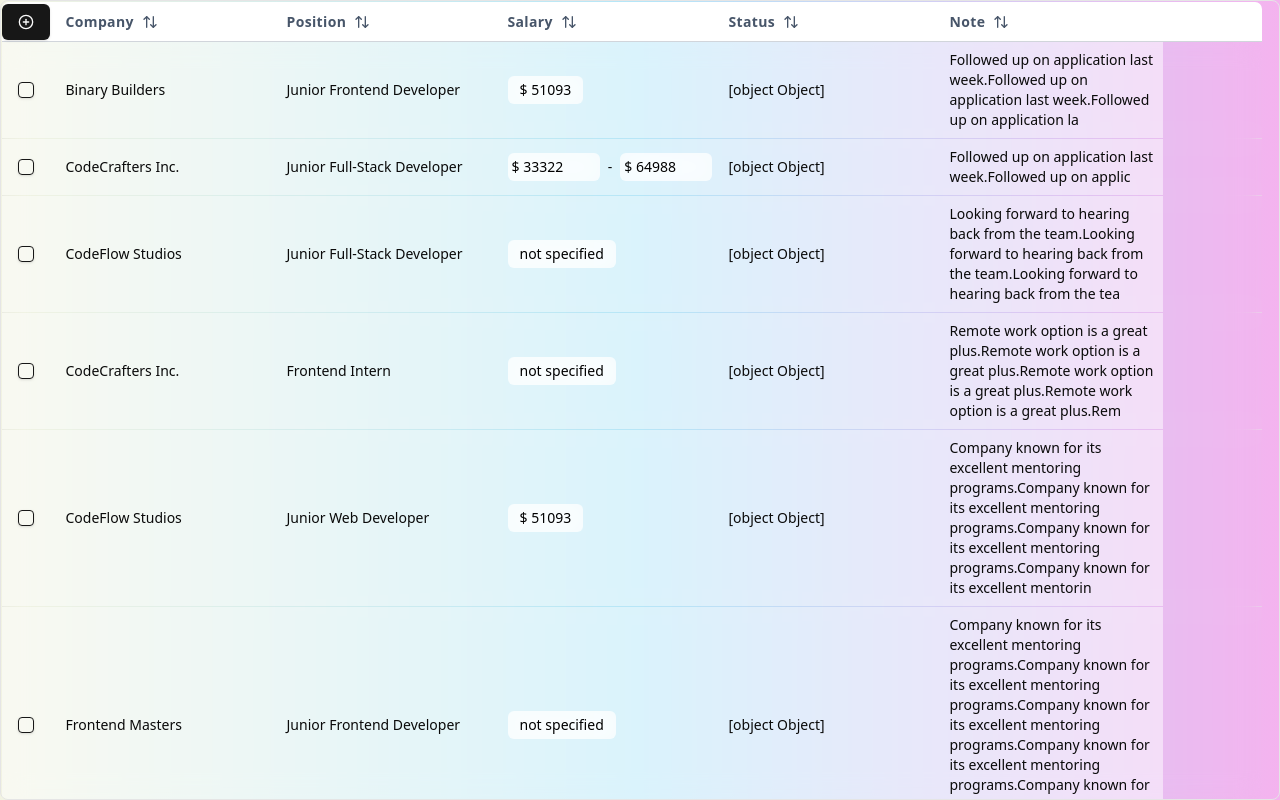
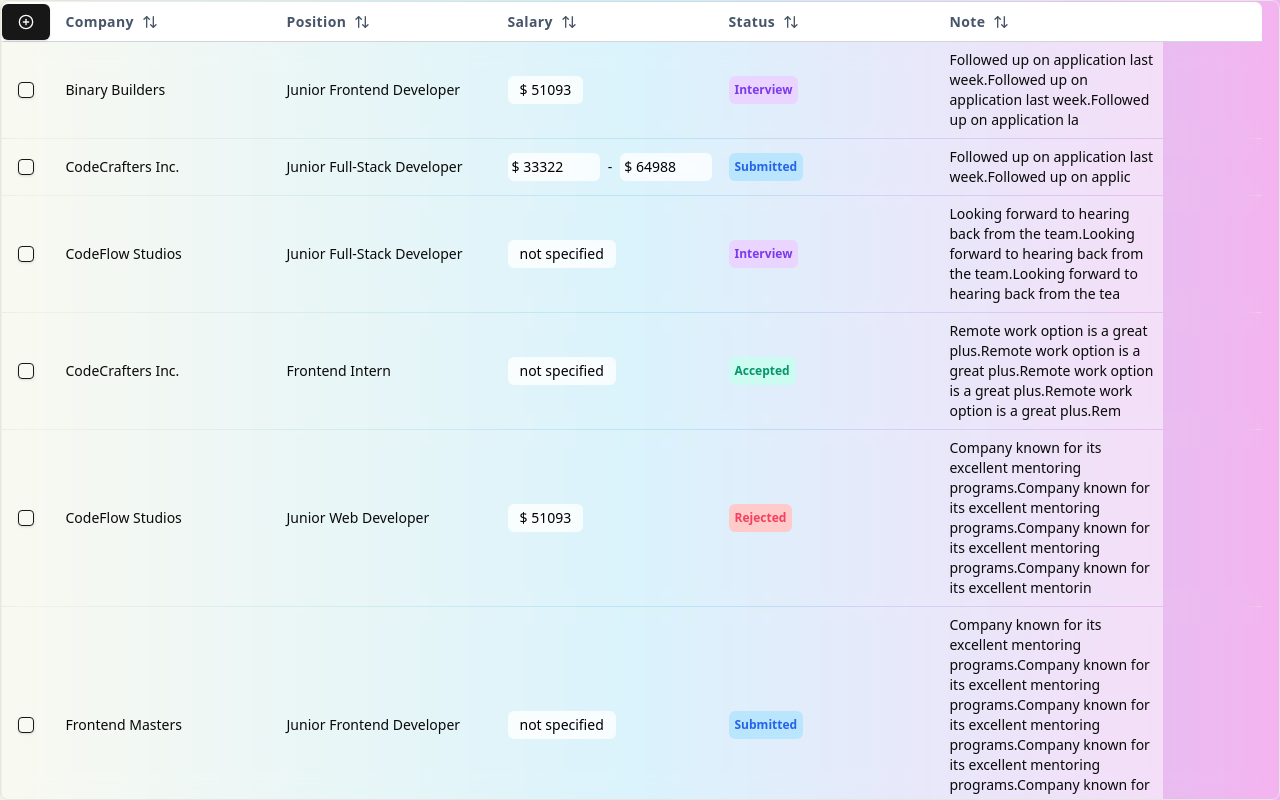
Before and after one commit to refvds/job-application-tracker, a React (Vite) app in the folder frontend/: page / in a window 1280 px wide. Built offline with nearby package versions, Linux system fonts and the light colour scheme.

Commit message:
[style-feat]: add styled status badges

```diff
--- a/frontend/src/components/shared/table-columns.tsx
+++ b/frontend/src/components/shared/table-columns.tsx
@@ -1,8 +1,14 @@
 import { ColumnDef } from '@tanstack/react-table';
 import { IRecord } from '../types/record';
 import { SalaryCell } from './salary-cell';
+import { Badge } from '../ui/badge';
+import { cn } from '@/lib/utils';
 
-export const tableColumns: ColumnDef<IRecord>[] = [
+type CustomColumnDef<TData> = ColumnDef<TData> & {
+  headerClassName?: string;
+};
+
+export const tableColumns: CustomColumnDef<IRecord>[] = [
   {
     accessorKey: 'company',
     header: 'Company',
@@ -31,6 +37,20 @@
     accessorKey: 'status',
     header: 'Status',
     enableSorting: true,
+    headerClassName: 'w-[150px] max-md:w-[80px]',
+    cell: ({ cell }) => {
+      return (
+        <Badge
+          variant='outline'
+          className={cn(
+            'p-[6px] rounded-md border-0',
+            cell.row.original.status.type,
+          )}
+        >
+          {cell.row.original.status.value}
+        </Badge>
+      );
+    },
   },
   {
     accessorKey: 'note',
--- /dev/null
+++ b/frontend/src/components/ui/badge.tsx
@@ -0,0 +1,36 @@
+import * as React from "react"
+import { cva, type VariantProps } from "class-variance-authority"
+
+import { cn } from "@/lib/utils"
+
+const badgeVariants = cva(
+  "inline-flex items-center rounded-md border px-2.5 py-0.5 text-xs font-semibold transition-colors focus:outline-none focus:ring-2 focus:ring-ring focus:ring-offset-2",
+  {
+    variants: {
+      variant: {
+        default:
+          "border-transparent bg-primary text-primary-foreground shadow hover:bg-primary/80",
+        secondary:
+          "border-transparent bg-secondary text-secondary-foreground hover:bg-secondary/80",
+        destructive:
+          "border-transparent bg-destructive text-destructive-foreground shadow hover:bg-destructive/80",
+        outline: "text-foreground",
+      },
+    },
+    defaultVariants: {
+      variant: "default",
+    },
+  }
+)
+
+export interface BadgeProps
+  extends React.HTMLAttributes<HTMLDivElement>,
+    VariantProps<typeof badgeVariants> {}
+
+function Badge({ className, variant, ...props }: BadgeProps) {
+  return (
+    <div className={cn(badgeVariants({ variant }), className)} {...props} />
+  )
+}
+
+export { Badge, badgeVariants }
--- a/frontend/src/index.css
+++ b/frontend/src/index.css
@@ -86,4 +86,26 @@
   .custom-scroll::-webkit-scrollbar-track {
     background: transparent;
   }
+
+  .text-balance {
+    text-wrap: balance;
+  }
+  .submitted {
+    @apply bg-sky-200 text-blue-600;
+  }
+  .accepted {
+    @apply bg-teal-100 text-emerald-600;
+  }
+  .interview {
+    @apply bg-purple-200 text-violet-600;
+  }
+  .test {
+    @apply bg-orange-100 text-amber-600;
+  }
+  .offer {
+    @apply bg-emerald-200 text-green-500;
+  }
+  .rejected {
+    @apply bg-red-200 text-rose-500;
+  }
 }
```
